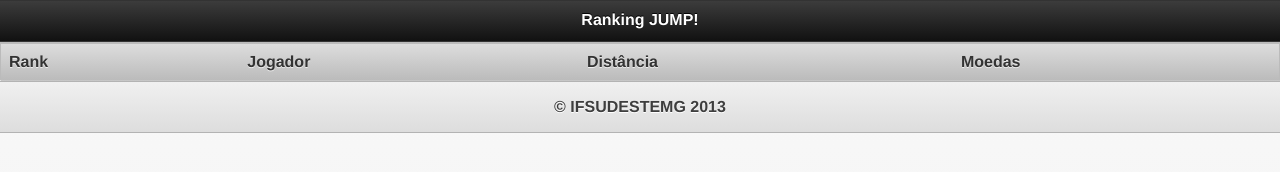
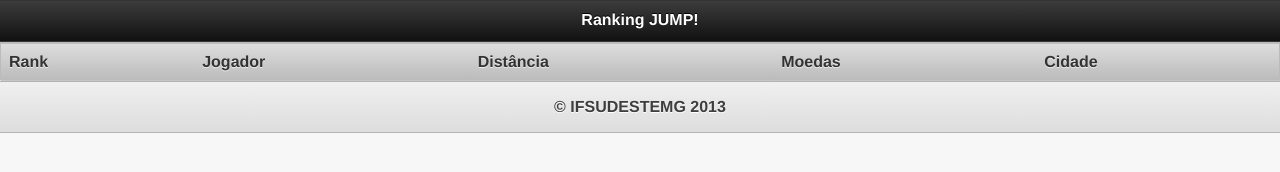
Before and after one commit to Garrocho/JUMP, a website: page ranking/index.html in a window 1280 px wide. Drawn offline with nearby package versions, Linux system fonts and the light colour scheme; some packages are replaced by stand-ins of ours.

Commit message:
alterado: inserção do campo cidade na tabela de dados do ranking no arquivo index.html

```diff
--- a/ranking/index.html
+++ b/ranking/index.html
@@ -24,6 +24,7 @@
                  <th>Jogador</th>
                  <th data-priority="1">Distância</th>
                  <th data-priority="2">Moedas</th>
+                 <th data-priority="4">Cidade</th>
                </tr>
              </thead>
              <tbody id="tabela_elementos">
--- a/ranking/static/js/cliente.js
+++ b/ranking/static/js/cliente.js
@@ -16,7 +16,6 @@ window.onload = function(){
                     if(results[1]){
                         var endereco = results[5].formatted_address;
                         setConexao(endereco);
-                        console.log(endereco);
                     }
                 }else{
                     alert("Erro no serviço de geolocalização: " + status);
@@ -39,10 +38,8 @@ var setConexao = function (endereco) {
 	// e retornamos null
 
 	var dados_localizacao = endereco.split(", ");
-	console.log(dados_localizacao[0]);
 
     if (!window.WebSocket) {
-        console.log('O seu browser falhou com voce e nao pode abrir essa conexao');
         return null;
     }
 
@@ -52,12 +49,10 @@ var setConexao = function (endereco) {
 
     // 'onopen' é executado quando o cliente é conectado
     conexao.onopen = function () {
-        console.log('conexao aberta')
     };
 
     // 'onerror' é executado sempre que temos um erro na conexão
     conexao.onerror = function (error) {
-        console.log('Erro na conexao');
     };
 
     // 'onmessage' é executado sempre que temos uma mensagem chegando do servidor
@@ -76,7 +71,6 @@ var setConexao = function (endereco) {
                 ordenarPorDistancia(json);
             }
             for (i=0; i < json.length; i++) {
-                console.log(json[i]);
                 $("table#tabela tbody")
                 .append('<tr><th>' + (i+1) + '</th><td>' + json[i]["nome"] + ' </td><td>' + json[i]["distancia"] + '</td><td>' + json[i]["moedas"] + '</td><td><a href="http://127.0.0.1:8000/static/localizacao.html">' + dados_localizacao[1] + '</a></td></tr>')
                 .closest("table#tabela")
```
